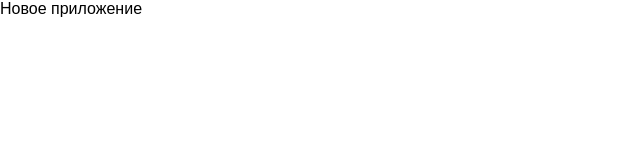
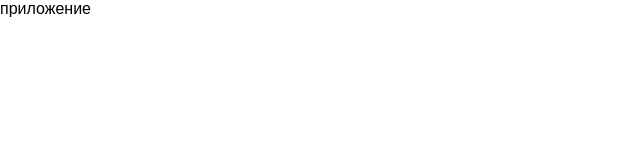
Before and after one commit to Skuznetz/react_4, a React (Create React App) app: page / in a window 1280 px wide. Shown: the top 160 px of the page, without its empty margins (0-640 px from the left). Built offline with nearby package versions, Linux system fonts and the light colour scheme.

Commit message:
изменим

```diff
--- a/src/App.js
+++ b/src/App.js
@@ -4,7 +4,7 @@ class App extends Component {
   render() {
     return (
       <div className="App">
-        Новое приложение
+        приложение
       </div>
     );
   }
```
